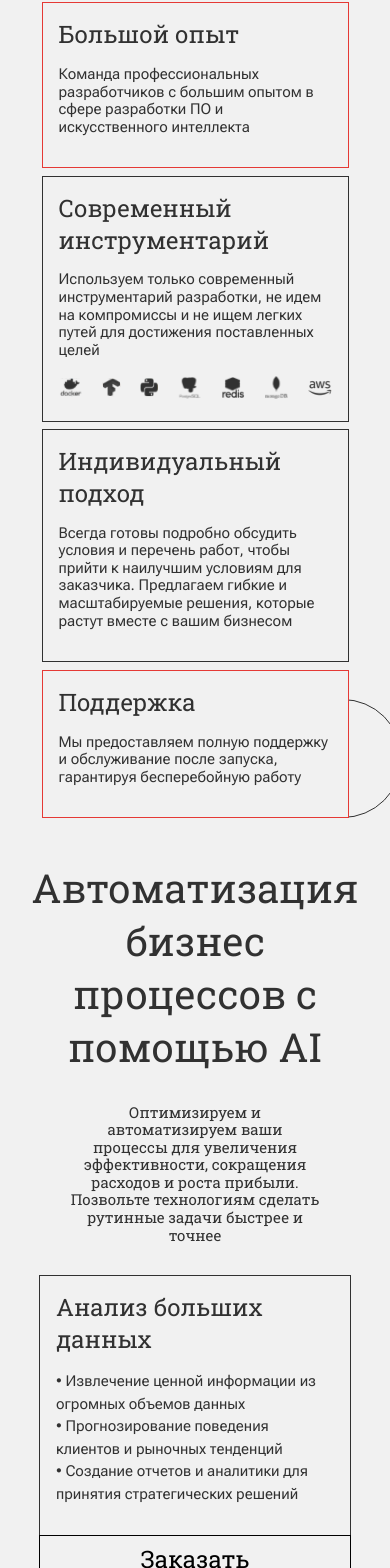
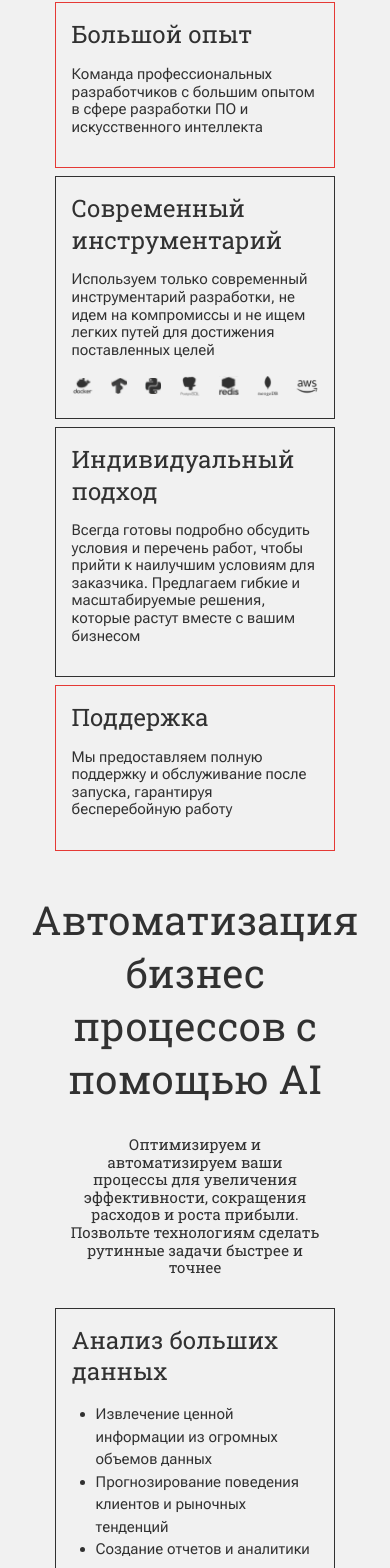
Before and after one commit to forygg/innosmartai, a React (Create React App) app: page / in a window 390 px wide. Shown: the part 1733-3301 px from the top of the page. Built offline with nearby package versions, Linux system fonts and the light colour scheme.

Commit message:
bug fixes

```diff
--- a/src/components/AboutSection/About.module.css
+++ b/src/components/AboutSection/About.module.css
@@ -28,13 +28,14 @@
   }
 
   .cardContainer {
-    width: fit-content;
-    display: flex;
-    justify-content: center;
-    flex-wrap: wrap;
+    display: grid;
+    max-width: 900px;
+    grid-template-areas:
+      "narrow1 wide1 wide1"
+      "wide2 wide2 narrow2";
     gap: 2vw;
     margin: 0 auto;
-    }
+  }
 
   .card {
     border: 1px solid #313131;
@@ -42,18 +43,25 @@
     padding: 1rem;
     text-align: left;
     opacity: 0;
+    min-height: 10rem;
   }
 
-  .card:nth-child(1),
-  .card:nth-child(4) {
+  .card:nth-child(1) {
+    grid-area: narrow1;
     border: 1px solid #e53935;
-    max-width: 20vw; /* Red border for specific cards */
   }
 
-  .card:nth-child(2),
+  .card:nth-child(2) {
+    grid-area: wide1;
+  }
+
   .card:nth-child(3) {
-    width: fit-content;
-    max-width: 35vw;
+    grid-area: wide2;
+  }
+
+  .card:nth-child(4) {
+    grid-area: narrow2;
+    border: 1px solid #e53935;
   }
 
   .card.animate:nth-child(1) {
@@ -136,7 +144,7 @@
       width: 0%;
     }
     100% {
-      width: 200%;
+      width: 500%;
     }
   }
 
@@ -170,15 +178,17 @@
     width: 100%;
   }
 
-  @media (max-width: 768px) {
+  @media (max-width: 960px) {
     .aboutSection {
       height: fit-content;
     }
     .cardContainer {
+      max-width: 90%;
+      display: flex;
       flex-direction: column;
     }
     .card {
-      min-width: 70vw;
+      min-height: fit-content;
       opacity: 1;
     }
     .card.animate:nth-child(1),
@@ -222,4 +232,8 @@
       left: 0;
       animation: none;
     }
+
+    .circle {
+      display: none;
+    }
   }
--- a/src/components/ContactSection/ContactSection.module.css
+++ b/src/components/ContactSection/ContactSection.module.css
@@ -11,7 +11,7 @@
 .contact h2 {
   font-size: 4rem;
   font-weight: 400;
-  line-height: 84.41px;
+  line-height: 90%;
   text-align: center;
   margin-bottom: 0;
 }
@@ -91,18 +91,16 @@
 }
 
 .form .checkbox {
+  margin: 0;
   appearance: none;
-  width: 16px;
-  height: 16px;
-  border: 1px solid #ffffff; /* White border for custom checkbox */
-  margin-right: 10px;
+  width: 18px;
+  height: 18px;
+  border: 1px solid #ffffff;
+  margin-right: 0.5rem;
   cursor: pointer;
   transition: background-color 0.3s, border-color 0.3s;
 }
 
-.form .checkbox.error {
-  border: 1px solid red; /* Red border for error */
-}
 
 .form .checkbox:checked {
   background: green;
@@ -134,7 +132,7 @@
 }
 
 .form .privacyPolicyLink {
-  text-decoration: none;
+  text-decoration: underline;
   color: inherit;
 }
 
@@ -149,7 +147,7 @@
   .contact h2 {
     width: 80%;
     font-size: 3rem;
-    line-height: normal;
+    line-height: 90%;
   }
   .contact span {
     width: 70%;
--- a/src/components/Header/Header.module.css
+++ b/src/components/Header/Header.module.css
@@ -202,7 +202,7 @@
   }
 }
 
-@media (max-width: 1024px) {
+@media (max-width: 1366px) {
   .earth {
     top: -15vh;
     left: -20vh;
--- a/src/components/ServiceSection/Service.jsx
+++ b/src/components/ServiceSection/Service.jsx
@@ -38,56 +38,56 @@ const ServicesSection = ({ onContactClick }) => {
                 <div className={styles.card}>
                     <div className={styles.cardContent}>
                         <h3 className={styles.cardTitle}>Анализ больших данных</h3>
-                        <p className={styles.cardText}>
-                            • Извлечение ценной информации из огромных объемов данных<br />
-                            • Прогнозирование поведения клиентов и рыночных тенденций<br />
-                            • Создание отчетов и аналитики для принятия стратегических решений
-                        </p>
+                        <ul className={styles.cardText}>
+                            <li>Извлечение ценной информации из огромных объемов данных</li>
+                            <li>Прогнозирование поведения клиентов и рыночных тенденций</li>
+                            <li>Создание отчетов и аналитики для принятия стратегических решений</li>
+                        </ul>
                     </div>
                     <button className={styles.button} onClick={onContactClick}>Заказать</button>
                 </div>
                 <div className={styles.card}>
                     <div className={styles.cardContent}>
                         <h3 className={styles.cardTitle}>Машинное зрение</h3>
-                        <p className={styles.cardText}>
-                            • Распознавание объектов и изображений для автоматизации визуальных процессов<br />
-                            • Контроль качества продукции с помощью анализа изображений<br />
-                            • Система видеонаблюдения и мониторинг для обеспечения безопасности
-                        </p>
+                        <ul className={styles.cardText}>
+                            <li>Распознавание объектов и изображений для автоматизации визуальных процессов</li>
+                            <li>Контроль качества продукции с помощью анализа изображений</li>
+                            <li>Система видеонаблюдения и мониторинг для обеспечения безопасности</li>
+                        </ul>
                     </div>
                     <button className={styles.button} onClick={onContactClick}>Заказать</button>
                 </div>
                 <div className={styles.card}>
                     <div className={styles.cardContent}>
                         <h3 className={styles.cardTitle}>Распознавание текста</h3>
-                        <p className={styles.cardText}>
-                            • Автоматическая обработка и анализ документов<br />
-                            • Перевод изображений текста в цифровой формат<br />
-                            • Оптимизация документооборота для сокращения времени и ошибок
-                        </p>
+                        <ul className={styles.cardText}>
+                            <li>Автоматическая обработка и анализ документов</li>
+                            <li>Перевод изображений текста в цифровой формат</li>
+                            <li>Оптимизация документооборота для сокращения времени и ошибок</li>
+                        </ul>
                     </div>
                     <button className={styles.button} onClick={onContactClick}>Заказать</button>
                 </div>
                 <div className={styles.card}>
                     <div className={styles.cardContent}>
                         <h3 className={styles.cardTitle}>R&D проекты</h3>
-                        <p className={styles.cardText}>
-                            • Разработка уникальных AI-решений под нужды вашего бизнеса<br />
-                            • Исследование и тестирование инновационных технологий<br />
-                            • Прототипирование и внедрение передовых решений
-                        </p>
+                        <ul className={styles.cardText}>
+                            <li>Разработка уникальных AI-решений под нужды вашего бизнеса</li>
+                            <li>Исследование и тестирование инновационных технологий</li>
+                            <li>Прототипирование и внедрение передовых решений</li>
+                        </ul>
                     </div>
                     <button className={styles.button} onClick={onContactClick}>Заказать</button>
                 </div>
                 <div className={styles.card}>
                     <div className={styles.cardContent}>
                         <h3 className={styles.cardTitle}>Генеративный ИИ</h3>
-                        <p className={styles.cardText}>
-                            • Автоматическое создание текстов для статей, предложений и отчетов<br />
-                            • Генерация брендированного визуального контента — изображения, баннеры, презентации<br />
-                            • Разработка умного чат-бота, который продает услуги компании и взаимодействует с клиентами<br />
-                            • Персонализированные рекомендации для клиентов
-                        </p>
+                        <ul className={styles.cardText}>
+                            <li>Автоматическое создание текстов для статей, предложений и отчетов</li>
+                            <li>Генерация брендированного визуального контента — изображения, баннеры, презентации</li>
+                            <li>Разработка умного чат-бота, который продает услуги компании и взаимодействует с клиентами</li>
+                            <li>Персонализированные рекомендации для клиентов</li>
+                        </ul>
                     </div>
                     <button className={styles.button} onClick={onContactClick}>Заказать</button>
                 </div>
--- a/src/components/ServiceSection/ServiceSection.module.css
+++ b/src/components/ServiceSection/ServiceSection.module.css
@@ -55,7 +55,9 @@
 .cardContainer {
   justify-content: center;
   display: grid;
-  grid-template-columns: 24vw 24vw 24vw;
+  max-width: 900px;
+  margin: 0 auto;
+  grid-template-columns: repeat(3, 1fr);
   gap: 2vw;
 }
 
@@ -126,9 +128,11 @@
   font-weight: 400;
   line-height: 22.5px;
   text-align: left;
+  padding-left: 1.5rem;
 }
 
 .button {
+  color: #313131;
   position: relative;
   font-family: 'Roboto Slab';
   font-size: 24px;
@@ -169,7 +173,7 @@
 }
 
 
-@media (max-width: 768px) {
+@media (max-width: 960px) {
   .servicesSection {
     margin: 0;
   }
@@ -184,6 +188,7 @@
   .cardContainer {
     display: flex;
     flex-direction: column;
+    width: 90%;
   }
   .card {
     transition: none;
@@ -196,4 +201,8 @@
   .card.fadeIn:nth-child(5) {
     animation: none;
   }
+
+  .circle {
+    display: none;
+  }
 }
```
